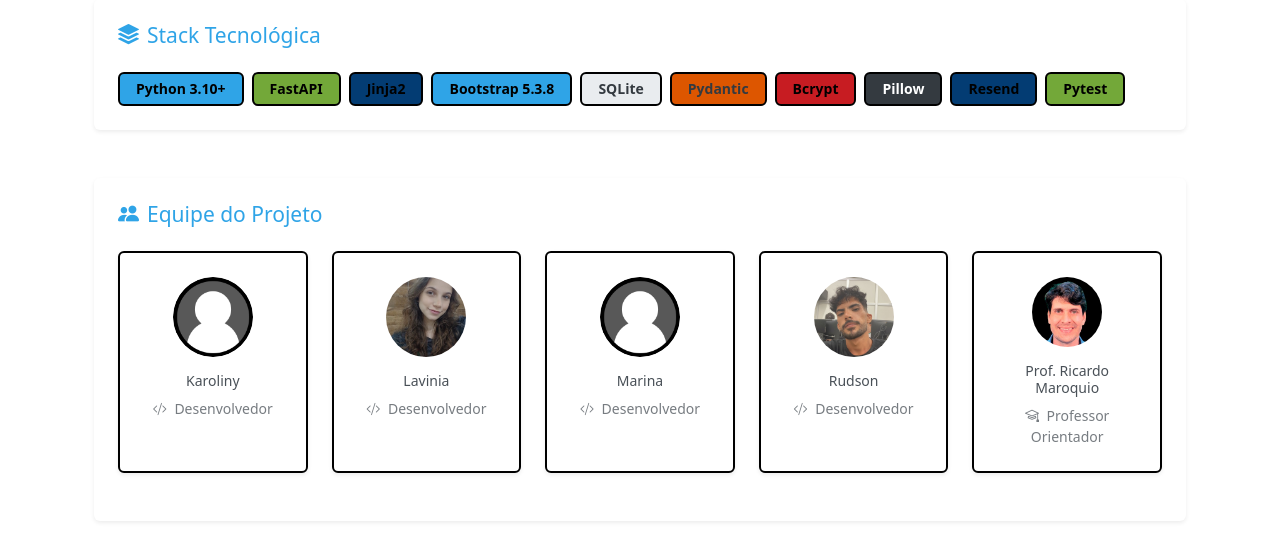
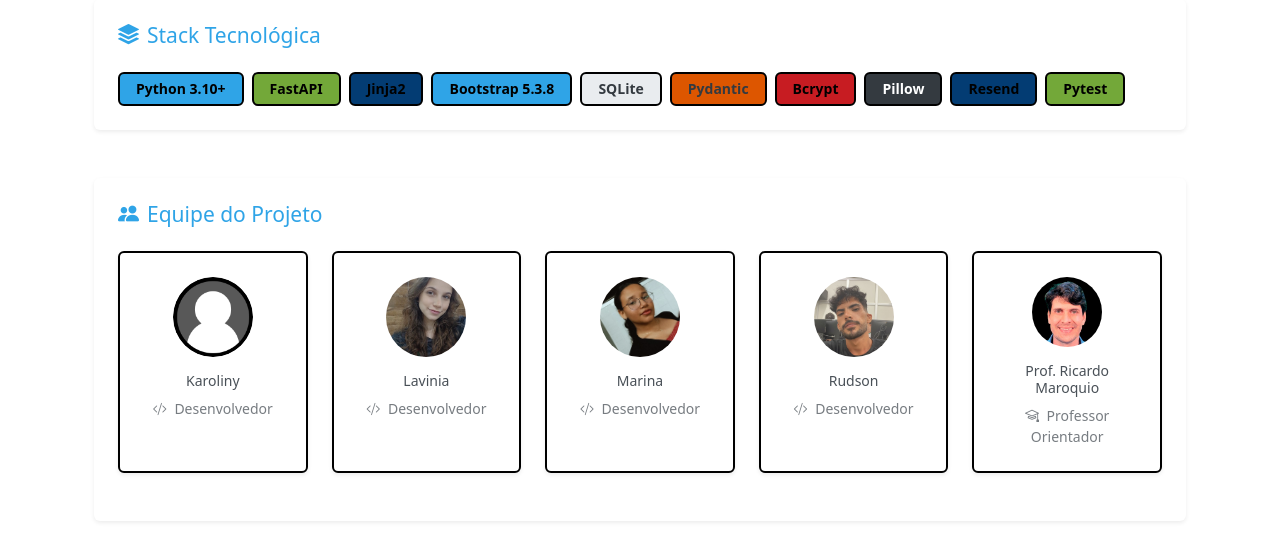
Before and after one commit to rudnazareth-hub/PetLar, a FastAPI app: page /sobre in a window 1280 px wide. Shown: the part 486-1042 px from the top of the page. Run offline with FastAPI, Linux system fonts and the light colour scheme; parts of the project's set-up code (start-up, migrations or seed data) failed here and were passed over; some libraries are stand-ins or nearby versions.

Commit message:
alteracao de foto aluno3Marina

```diff
--- a/templates/sobre.html
+++ b/templates/sobre.html
@@ -104,7 +104,7 @@
                             <div class="card h-100 shadow-sm">
                                 <div class="card-body text-center p-4">
                                     <div class="d-inline-flex align-items-center justify-content-center mb-3">
-                                        <img src="/static/img/site/aluno3.jpg" alt="Aluno 3" class="rounded-circle object-fit-cover"
+                                        <img src="static/img/site/aluno3Marina.jpeg" alt="Aluno 3" class="rounded-circle object-fit-cover"
                                             width="80" height="80">
                                     </div>
                                     <h4 class="h6 card-title mb-2">Marina</h4>
```
Also changed, not shown: static/img/site/aluno3.jpg (deleted), static/img/site/aluno3Marina.jpeg (added).
